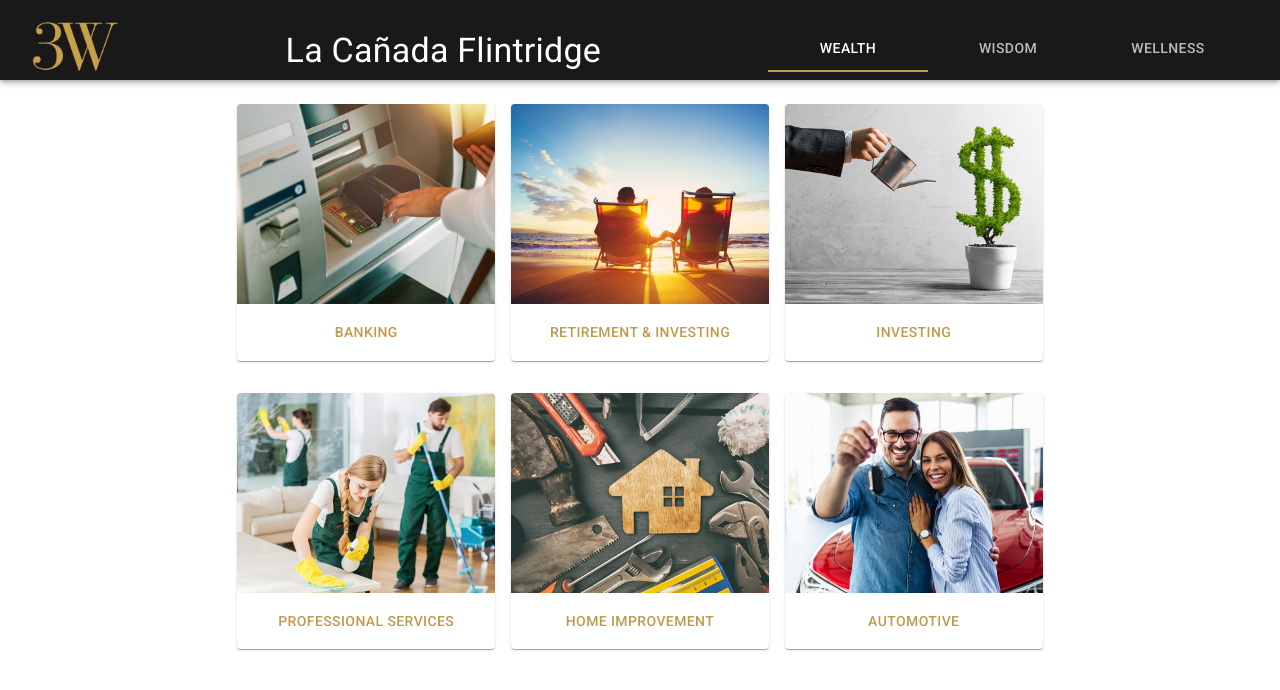
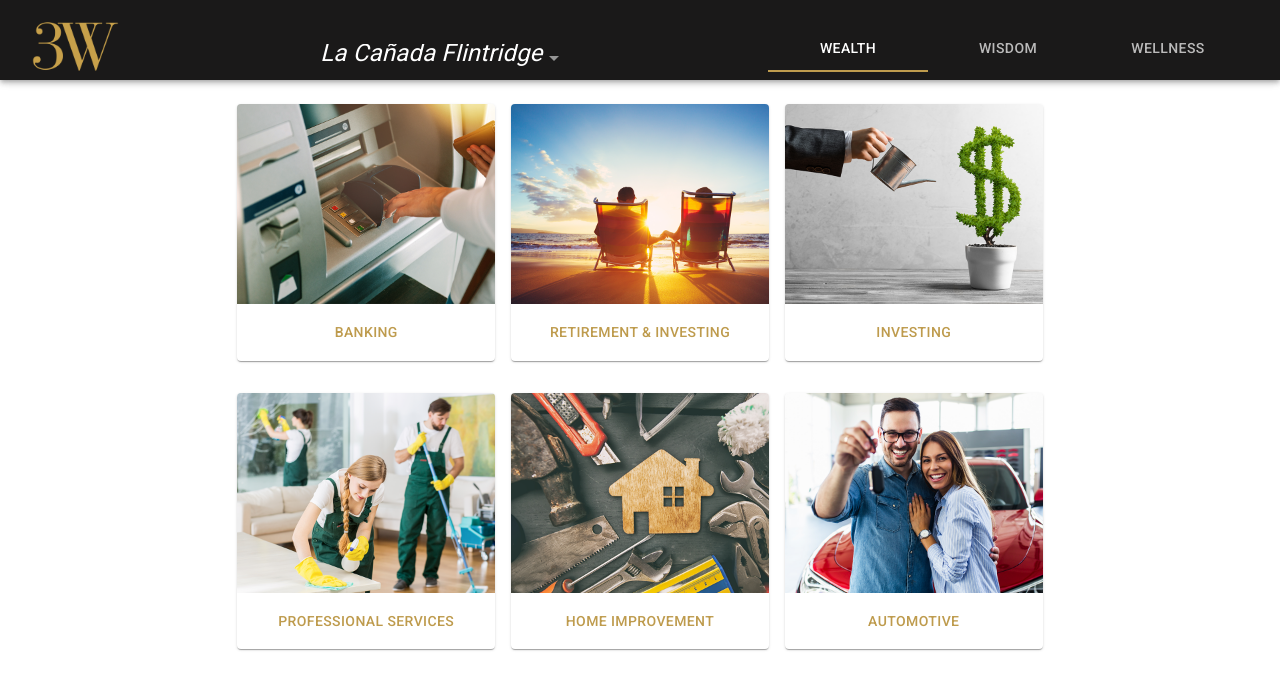
Before and after one commit to 3WJeremy/lcf, a React (Create React App) app: page /wealth in a window 1280 px wide. Shown: the top 690 px of the page. Built offline with nearby package versions, Linux system fonts and the light colour scheme; a web font is replaced by a local one.

Commit message:
Drop down site location selection on menu

```diff
--- a/src/components/Menu.js
+++ b/src/components/Menu.js
@@ -1,15 +1,39 @@
 import React from 'react';
 import { useDispatch } from 'react-redux';
-import { makeStyles } from '@material-ui/core/styles';
+import { makeStyles, withStyles } from '@material-ui/core/styles';
 import Toolbar from '@material-ui/core/Toolbar';
 import IconButton from '@material-ui/core/IconButton';
 import MenuIcon from '@material-ui/icons/Menu';
-import Typography from '@material-ui/core/Typography';
+import FormControl from '@material-ui/core/FormControl';
+import Select from '@material-ui/core/Select';
+import MenuItem from '@material-ui/core/MenuItem';
+import InputBase from '@material-ui/core/InputBase';
 
 import logo from '../images/logo.png';
 import { toggleMobile } from '../store/actions/categories';
 import CategoryTabs from './CategoryTabs';
 import settings from '../constants/settings';
+const { title, additionalLocations } = settings;
+
+const Input = withStyles((theme) => ({
+  root: {
+    'label + &': {
+      marginTop: theme.spacing(3),
+    },
+    '& .MuiSelect-icon': {
+      color: 'rgba(255, 255, 255, 0.54)',
+    },
+  },
+  input: {
+    borderRadius: 4,
+    position: 'relative',
+    backgroundColor: theme.palette.secondary,
+    color: '#FFF',
+    border: 'none',
+    fontSize: 24,
+    padding: '0',
+  },
+}))(InputBase);
 
 const useStyles = makeStyles((theme) => ({
   toolbar: {
@@ -36,6 +60,12 @@
     dispatch(toggleMobile());
   };
 
+  const handleSiteSelection = (event) => {
+    if (event.target.value !== 'current') {
+      window.location.href = event.target.value;
+    }
+  };
+
   return (
     <Toolbar className={classes.toolbar}>
       <IconButton
@@ -48,7 +78,24 @@
         <MenuIcon />
       </IconButton>
       <img src={logo} className={classes.logo} alt='Logo' />
-      <Typography variant='h4'>{settings.title}</Typography>
+      <FormControl className={classes.margin}>
+        <Select
+          labelId='location'
+          id='location'
+          value='current'
+          onChange={handleSiteSelection}
+          input={<Input />}
+        >
+          <MenuItem key={title} value='current'>
+            <em>{title}</em>
+          </MenuItem>
+          {additionalLocations.map((location) => (
+            <MenuItem key={location.title} value={location.url}>
+              {location.title}
+            </MenuItem>
+          ))}
+        </Select>
+      </FormControl>
       <div>
         <CategoryTabs />
       </div>
--- a/src/constants/settings.js
+++ b/src/constants/settings.js
@@ -1,6 +1,12 @@
 const settings = {
   prependPath: '',
   title: 'La Cañada Flintridge',
+  additionalLocations: [
+    {
+      title: 'Santa Clarita',
+      url: 'https://santaclarita.wealthwisdomwellness.us',
+    },
+  ],
   yelpSearchUrl: 'https://api.yelp.com/v3/businesses/search',
   proxy: 'https://cors-anywhere.herokuapp.com/',
   resultsPerPage: 12,
```
